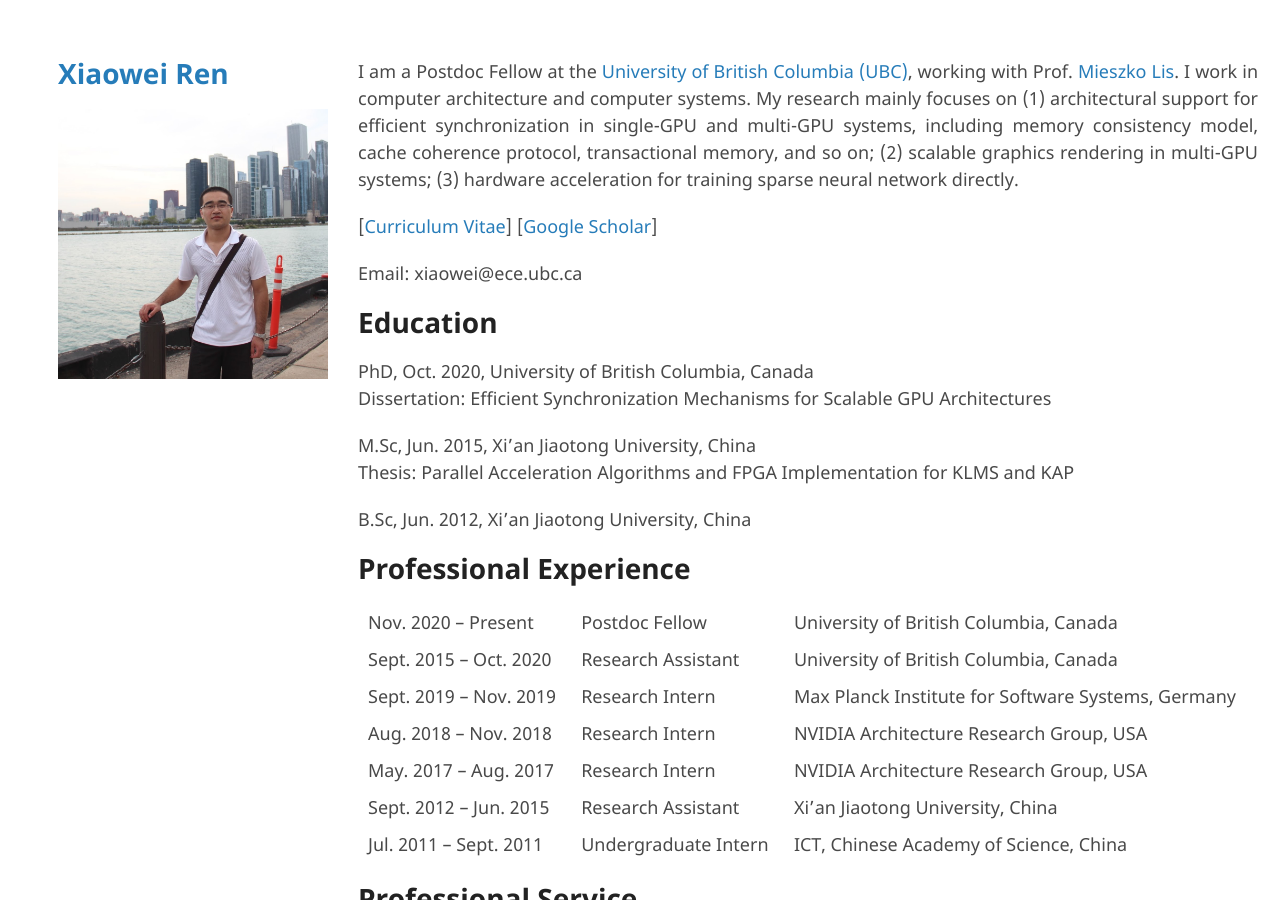
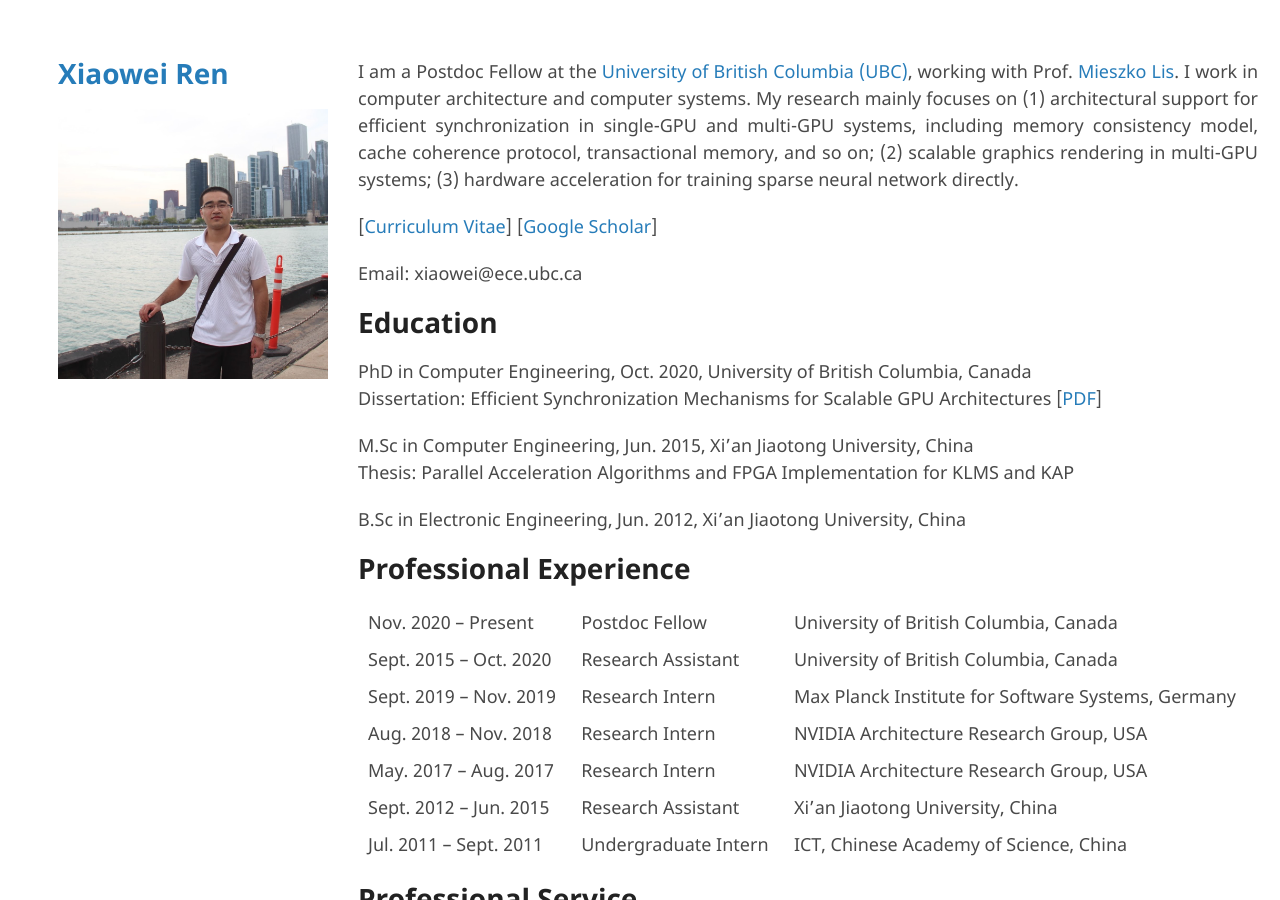
Before and after one commit to ericrxw/xiaoweiren, a Jekyll site: the page built from index.md, in a window 1280 px wide and 900 px high. Built offline with Jekyll 4.4.1, drawn with Linux system fonts in a browser that asks for light colours; our own code applies the rules of GitHub Pages for plain Markdown files; the repository's description, which GitHub fills in, is left out.

Commit message:
add dissertation

```diff
--- a/index.md
+++ b/index.md
@@ -6,13 +6,13 @@ Email: xiaowei@ece.ubc.ca
 
 # Education
 
-PhD, Oct. 2020, University of British Columbia, Canada \\
-Dissertation: Efficient Synchronization Mechanisms for Scalable GPU Architectures
+PhD in Computer Engineering, Oct. 2020, University of British Columbia, Canada \\
+Dissertation: Efficient Synchronization Mechanisms for Scalable GPU Architectures [[PDF](./docs/Xiaowei_Ren_PhD_Dissertation.pdf)]
 
-M.Sc, Jun. 2015, Xi'an Jiaotong University, China\\
+M.Sc in Computer Engineering, Jun. 2015, Xi'an Jiaotong University, China\\
 Thesis: Parallel Acceleration Algorithms and FPGA Implementation for KLMS and KAP
 
-B.Sc, Jun. 2012, Xi'an Jiaotong University, China
+B.Sc in Electronic Engineering, Jun. 2012, Xi'an Jiaotong University, China
 
 # Professional Experience
 
```
Also changed, not shown: 1 other file.
